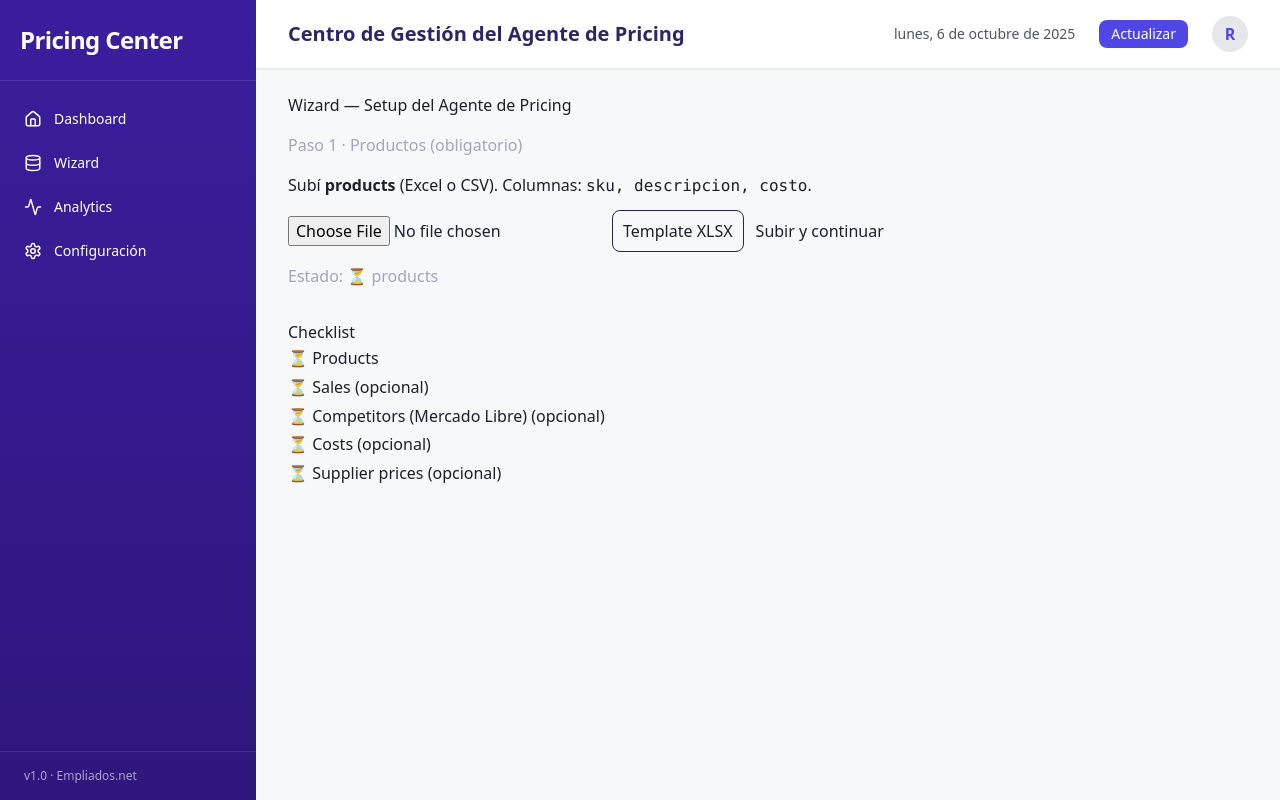
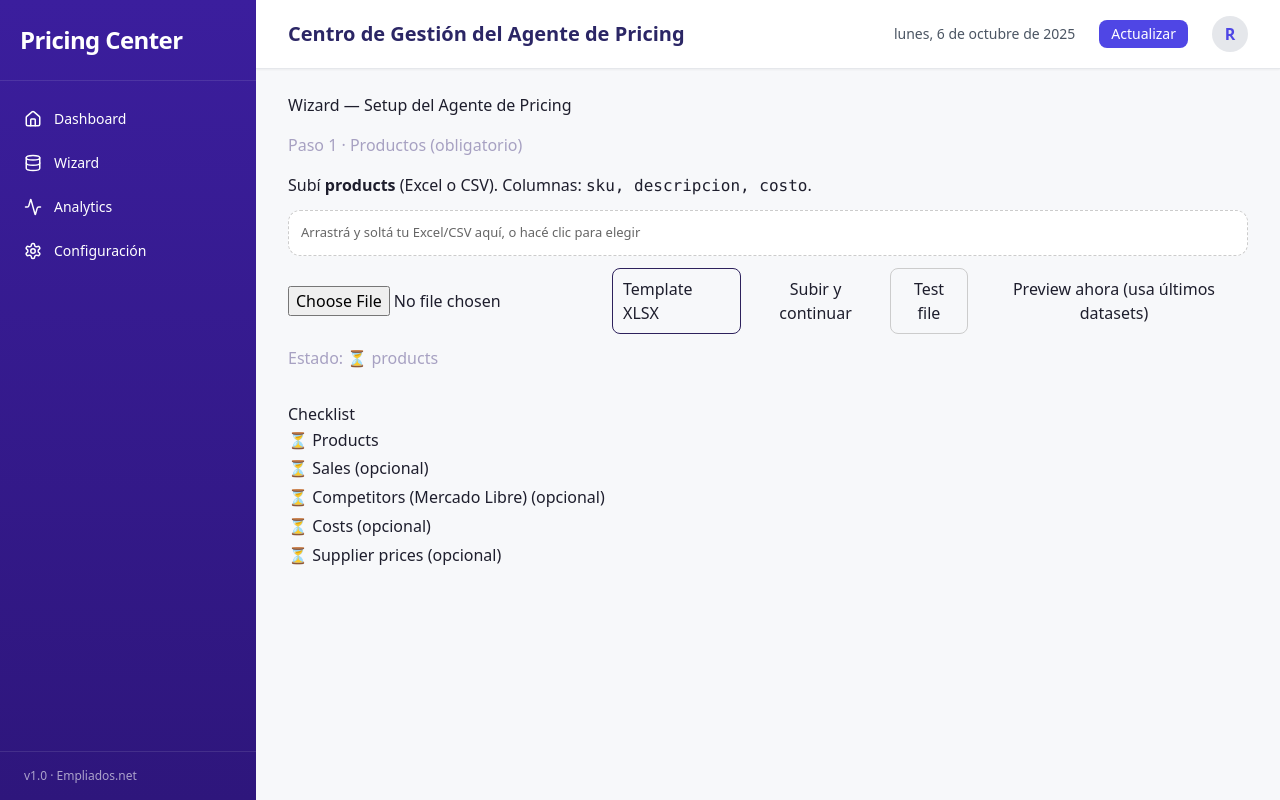
Before and after one commit to ralborta/pricing-vercel-upload, a Next.js app: page /wizard in a window 1280 px wide. Built offline with nearby package versions, Linux system fonts and the light colour scheme.

Commit message:
feat(wizard): input robusto (accept con MIME, reset onClick), dropzone y botones Test/Preview ahora

```diff
--- a/app/wizard/page.tsx
+++ b/app/wizard/page.tsx
@@ -120,10 +120,36 @@ export default function Wizard() {
       {step === 1 && (
         <section style={{ display:'grid', gap:12 }}>
           <p>Subí <b>products</b> (Excel o CSV). Columnas: <code>sku, descripcion, costo</code>.</p>
+
+          <div
+            onDragOver={e=>e.preventDefault()}
+            onDrop={e=>{ e.preventDefault(); const f=e.dataTransfer.files?.[0]; if (f){ const dt=new DataTransfer(); dt.items.add(f); if (productsFile.current) productsFile.current.files = dt.files; } }}
+            onClick={()=>{ const el=document.getElementById('hiddenFileInput') as HTMLInputElement|null; el?.click(); }}
+            style={{ border:'1px dashed #ccc', padding:12, borderRadius:12, background:'#fff' }}
+          >
+            <div style={{ color:'#666', fontSize:13 }}>Arrastrá y soltá tu Excel/CSV aquí, o hacé clic para elegir</div>
+            <input id="hiddenFileInput" type="file"
+              accept=",.xlsx,application/vnd.openxmlformats-officedocument.spreadsheetml.sheet,.xls,application/vnd.ms-excel,.csv,text/csv"
+              style={{ display:'none' }}
+              onChange={e=>{ const f=e.currentTarget.files?.[0]; if (f){ const dt=new DataTransfer(); dt.items.add(f); if (productsFile.current) productsFile.current.files = dt.files; } }}
+            />
+          </div>
+
           <div style={{ display:'flex', gap:12, alignItems:'center' }}>
-            <input ref={productsFile} type="file" accept=".xlsx,.xls,.csv" />
+            <input
+              ref={productsFile}
+              type="file"
+              accept=",.xlsx,application/vnd.openxmlformats-officedocument.spreadsheetml.sheet,.xls,application/vnd.ms-excel,.csv,text/csv"
+              onClick={e=>{ (e.currentTarget as HTMLInputElement).value = ""; }}
+              onChange={e=>{ const f=e.currentTarget.files?.[0]; if (f) console.log('Elegido:', f.name, f.type, f.size); }}
+            />
             <a href="/api/datasets/template/products" style={{ border:'1px solid #2d215c', padding:'8px 10px', borderRadius:8 }}>Template XLSX</a>
             <button disabled={busy} onClick={uploadProductsAndNext}>Subir y continuar</button>
+            <button style={{ border:'1px solid #ccc', padding:'8px 10px', borderRadius:8 }} onClick={()=>{
+              const f=productsFile.current?.files?.[0];
+              alert(f?`OK: ${f.name} (${f.type})`:'Aún no elegiste archivo');
+            }}>Test file</button>
+            <button disabled={busy} onClick={doPreviewLatest}>Preview ahora (usa últimos datasets)</button>
           </div>
           <div style={{ color:'#a7a1c2' }}>Estado: {ico(status.products)} products</div>
         </section>
```
